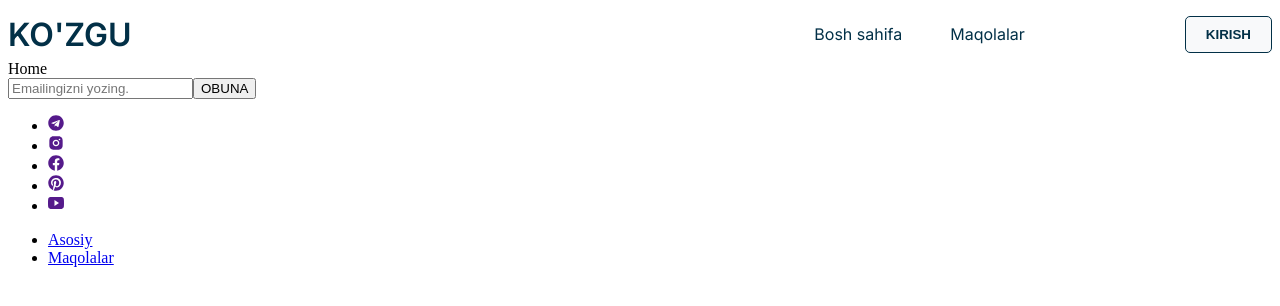
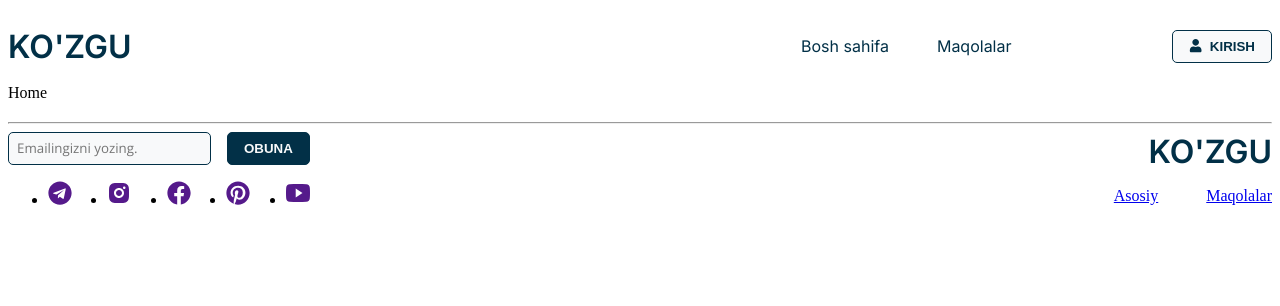
Before and after one commit to SardorDev12/kozgu-front, a React (Vite) app: page / in a window 1280 px wide. Shown: the top 306 px of the page. Built offline with nearby package versions, Linux system fonts and the light colour scheme; the HTML template or start-up script is replaced by a standard one; a web font is replaced by a local one.

Commit message:
global layout desktop

```diff
--- a/index.html
+++ b/index.html
@@ -2,7 +2,7 @@
 <html lang="en">
   <head>
     <meta charset="UTF-8" />
-    <link rel="icon" type="image/svg+xml" href="./public/favicon.png" />
+    <link rel="icon" type="image/svg+xml" href="favicon.png" />
     <meta name="viewport" content="width=device-width, initial-scale=1.0" />
     <title>Ko'zgu.uz</title>
   </head>
--- a/package.json
+++ b/package.json
@@ -20,6 +20,7 @@
     "@types/react": "^18.3.12",
     "@types/react-dom": "^18.3.1",
     "@vitejs/plugin-react": "^4.3.3",
+    "autoprefixer": "^10.4.20",
     "eslint": "^9.13.0",
     "eslint-plugin-react": "^7.37.2",
     "eslint-plugin-react-hooks": "^5.0.0",
--- a/src/assets/styles/abstracts/_mixins.scss
+++ b/src/assets/styles/abstracts/_mixins.scss
@@ -1,10 +1,10 @@
-@import "./vars";
+@use "./vars.scss";
 
 @mixin container-style($max-width: $max-width, $padding: $container-padding) {
   width: 100%;
-  max-width: $max-width;
+  max-width: vars.$max-width;
   margin: 0 auto;
-  padding: 0 $padding;
+  padding: 0 vars.$padding;
 }
 
 @mixin flex($direction: row, $justify: flex-start, $align: stretch) {
@@ -39,20 +39,27 @@
 }
 
 // Elements
-@mixin button($bg-color, $text-color, $padding: 10px 20px, $radius: 5px) {
+@mixin button(
+  $bg-color,
+  $txt,
+  $border,
+  $hover-bg: none,
+  $hover-border: none,
+  $hover-txt: none
+) {
+  background-color: $bg_color;
+  border-radius: vars.$radius;
+  color: $txt;
+  padding: vars.$spacing-xs vars.$spacing-md;
   display: inline-block;
-  background-color: $bg-color;
-  color: $text-color;
-  padding: $padding;
-  border-radius: $radius;
-  border: 1px solid $pr-color;
+  border: 1px solid $border;
   text-decoration: none;
   cursor: pointer;
-  transition: background-color 0.3s;
+  transition: background-color 0.1s;
   font-weight: 600;
-
   &:hover {
-    border: 1px solid $sc-color;
-    color: $sc-color;
+    background-color: $hover-bg;
+    border: 1px solid $hover-border;
+    color: $hover-txt;
   }
 }
--- a/src/assets/styles/abstracts/_vars.scss
+++ b/src/assets/styles/abstracts/_vars.scss
@@ -30,4 +30,4 @@ $max-width: 1400px;
 $gap: 16px;
 
 // Shapes
-$border: 5px;
+$radius: 5px;
--- /dev/null
+++ b/src/assets/styles/components/footer.scss
@@ -0,0 +1,68 @@
+@use "../abstracts/vars";
+@use "../abstracts/mixins";
+
+.footer {
+  padding: vars.$spacing-sm 0;
+  .footer-content {
+    @include mixins.flex(row, space-between, start);
+    .social-network {
+      .form {
+        @include mixins.flex(row, space-between, center);
+        gap: vars.$gap;
+        input {
+          @include mixins.button(
+            vars.$bg-color,
+            vars.$pr-color,
+            vars.$pr-color
+          );
+          cursor: text;
+          padding-left: 0.5rem;
+          font-weight: 200;
+
+          &::placeholder {
+            font-family: vars.$body;
+            font-weight: 200;
+          }
+        }
+        button {
+          @include mixins.button(
+            vars.$pr-color,
+            vars.$bg-color,
+            vars.$pr-color
+          );
+
+          &:hover {
+            // background-color: darken(vars.$pr-color, 5%);
+            // border-color: darken(vars.$pr-color, 5%);
+            background-color: adjust-color(vars.$pr-color, $lightness: 10%);
+            background-color: adjust-color(vars.$pr-color, $lightness: 10%);
+          }
+        }
+      }
+      .social-networks {
+        @include mixins.flex(row, space-between, center);
+        margin: 1rem 0;
+        li {
+          a > svg {
+            font-size: 1.5rem;
+          }
+        }
+      }
+    }
+    .foot-nav {
+      @include mixins.flex(column, space-between, end);
+      .logo a {
+        text-decoration: none;
+        color: vars.$pr-color;
+        font-weight: 600;
+        font-size: vars.$large;
+        font-family: vars.$logo;
+      }
+      .foot-nav_items {
+        @include mixins.flex(row, space-between, center);
+        list-style-type: none;
+        gap: vars.$gap * 3;
+      }
+    }
+  }
+}
--- a/src/assets/styles/components/header.scss
+++ b/src/assets/styles/components/header.scss
@@ -1,38 +1,48 @@
-@import "../abstracts/vars";
-@import "../abstracts/mixins";
+@use "../abstracts/vars.scss";
+@use "../abstracts/mixins.scss";
 
 .header {
+  padding: vars.$spacing-sm 0;
   .header-content {
-    @include flex(row, space-between, center);
+    @include mixins.flex(row, space-between, center);
     .logo a {
       text-decoration: none;
-      color: $pr-color;
+      color: vars.$pr-color;
       font-weight: 600;
-      font-size: $large;
-      font-family: $logo;
+      font-size: vars.$large;
+      font-family: vars.$logo;
     }
     .navbar {
-      @include flex(row, space-between, center);
+      @include mixins.flex(row, space-between, center);
 
       .items {
-        @include flex(row, space-between, center);
+        @include mixins.flex(row, space-between, center);
         list-style-type: none;
-        gap: $gap * 3;
-        padding: 0 $gap * 10;
+        gap: vars.$gap * 3;
+        padding: 0 vars.$gap * 10;
         li > a {
-          font-family: $logo;
+          font-family: vars.$logo;
           text-decoration: none;
-          color: $pr-color;
+          color: vars.$pr-color;
 
           &:hover {
-            color: $sc-color;
+            color: vars.$sc-color;
           }
         }
       }
     }
 
     .login-btn {
-      @include button($bg-color, $pr-color);
+      @include mixins.button(
+        vars.$bg-color,
+        vars.$pr-color,
+        vars.$pr-color,
+        vars.$bg-color,
+        vars.$sc-color,
+        vars.$sc-color
+      );
+      @include mixins.flex(row, space-between, center);
+      gap: vars.$gap * 0.5;
     }
   }
 }
--- a/src/assets/styles/main.scss
+++ b/src/assets/styles/main.scss
@@ -1,12 +1,44 @@
-@import "../styles/abstracts/mixins";
-@import "../styles/abstracts/vars";
+@use "../styles/abstracts/mixins.scss";
+@use "../styles/abstracts/vars.scss";
 body {
   margin: 0;
   padding: 0;
   box-sizing: border-box;
-  background-color: $bg-color;
+  background-color: vars.$bg-color;
+  line-height: 1.6;
+  font-family: vars.$body;
 }
 
 .container {
-  @include container-style();
+  width: 100%;
+  max-width: vars.$max-width;
+  margin: 0 auto;
 }
+
+a {
+  font-family: vars.$logo;
+  text-decoration: none;
+  color: vars.$pr-color;
+
+  &:hover {
+    color: vars.$sc-color;
+  }
+}
+
+ul,
+ol {
+  padding: 0;
+  margin: 0;
+  list-style-type: none;
+}
+
+.global-layout {
+  display: flex;
+  flex-direction: column;
+  min-height: 100vh;
+}
+
+.main-content {
+  flex: 1;
+  padding: 20px;
+}
--- a/src/components/Footer.jsx
+++ b/src/components/Footer.jsx
@@ -5,10 +5,13 @@ import { FaFacebook } from "react-icons/fa";
 import { FaPinterest } from "react-icons/fa";
 import { IoLogoYoutube } from "react-icons/io";
 import { NavLink } from "react-router-dom";
+import "../assets/styles/components/footer.scss";
 
 const Footer = () => {
   return (
     <footer className="footer" id="footer">
+      <hr />
+      <div className="container footer-content">
         <div className="social-network">
           <form className="form">
             <input type="email" placeholder="Emailingizni yozing." required />
@@ -42,6 +45,10 @@ const Footer = () => {
             </li>
           </ul>
         </div>
+        <div className="foot-nav">
+          <div className="logo">
+            <a href="#header">KO'ZGU</a>
+          </div>
           <ul className="foot-nav_items">
             <li>
               <NavLink to="/">Asosiy </NavLink>
@@ -50,6 +57,8 @@ const Footer = () => {
               <NavLink to="/articles">Maqolalar</NavLink>
             </li>
           </ul>
+        </div>
+      </div>
     </footer>
   );
 };
--- a/src/components/Header.jsx
+++ b/src/components/Header.jsx
@@ -1,4 +1,5 @@
 import { NavLink } from "react-router-dom";
+import { FaUser } from "react-icons/fa";
 import "../assets/styles/components/header.scss";
 
 const Header = () => {
@@ -18,6 +19,7 @@ const Header = () => {
             </li>
           </ul>
           <button className="login-btn" type="button">
+            <FaUser />
             KIRISH
           </button>
         </nav>
--- a/src/layouts/Global.jsx
+++ b/src/layouts/Global.jsx
@@ -5,11 +5,15 @@ import Header from "../components/Header";
 const Global = () => {
   return (
     <div className="global-layout">
-      <Header />
-      <main>
+      <header className="global-header">
+        <Header />
+      </header>
+      <main className="main-content">
         <Outlet />
       </main>
-      <Footer />
+      <footer className="global-footer">
+        <Footer />
+      </footer>
     </div>
   );
 };
--- a/vite.config.js
+++ b/vite.config.js
@@ -1,12 +1,13 @@
 import { defineConfig } from "vite";
 import react from "@vitejs/plugin-react";
+import autoprefixer from "autoprefixer";
 
 // https://vite.dev/config/
 export default defineConfig({
   plugins: [react()],
   css: {
     postcss: {
-      plugins: [require("autoprefixer")],
+      plugins: [autoprefixer()],
     },
   },
 });
```
Also changed, not shown: 1 other file (tests, documents, lock files or other folders). Lines whose indentation alone changed are shown as unchanged.
